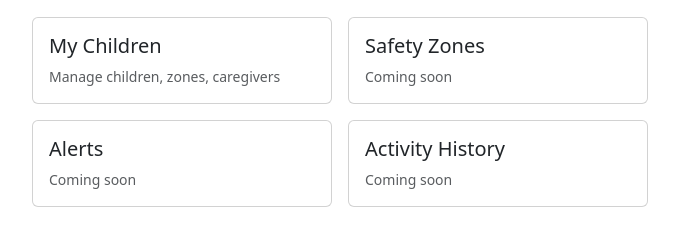
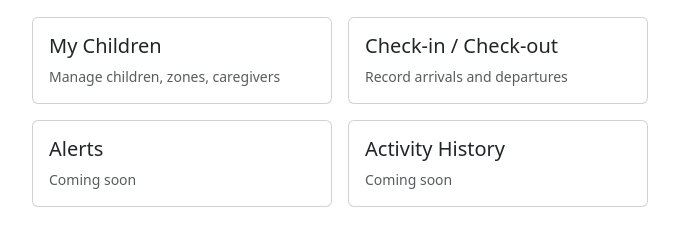
Before and after one commit to brrynnr/SafeSteps-Coraler-BrentBrynner-G6, a Django app: template templates/accounts/guardian_dashboard.html in a window 1280 px wide. Shown: the part 149-395 px from the top of the page, without its empty margins (300-979 px from the left). Run offline with Django 5.2, Linux system fonts and the light colour scheme; the template is opened without the code that fills it, so the values that code supplies are empty.

Commit message:
Added some adjustments for check-in templates and dashboard links

```diff
--- a/templates/accounts/guardian_dashboard.html
+++ b/templates/accounts/guardian_dashboard.html
@@ -4,7 +4,7 @@
 <p>Welcome, {{ user.full_name }}. Manage your children's safety here.</p>
 <div class="row g-3">
   <div class="col-6"><a class="text-decoration-none" href="{% url 'safety:child_list' %}"><div class="card p-3"><h5>My Children</h5><small class="text-muted">Manage children, zones, caregivers</small></div></a></div>
-  <div class="col-6"><div class="card p-3"><h5>Safety Zones</h5><small class="text-muted">Coming soon</small></div></div>
+  <div class="col-6"><a class="text-decoration-none" href="{% url 'safety:checkin_children' %}"><div class="card p-3"><h5>Check-in / Check-out</h5><small class="text-muted">Record arrivals and departures</small></div></a></div>
   <div class="col-6"><div class="card p-3"><h5>Alerts</h5><small class="text-muted">Coming soon</small></div></div>
   <div class="col-6"><div class="card p-3"><h5>Activity History</h5><small class="text-muted">Coming soon</small></div></div>
 </div>
```
